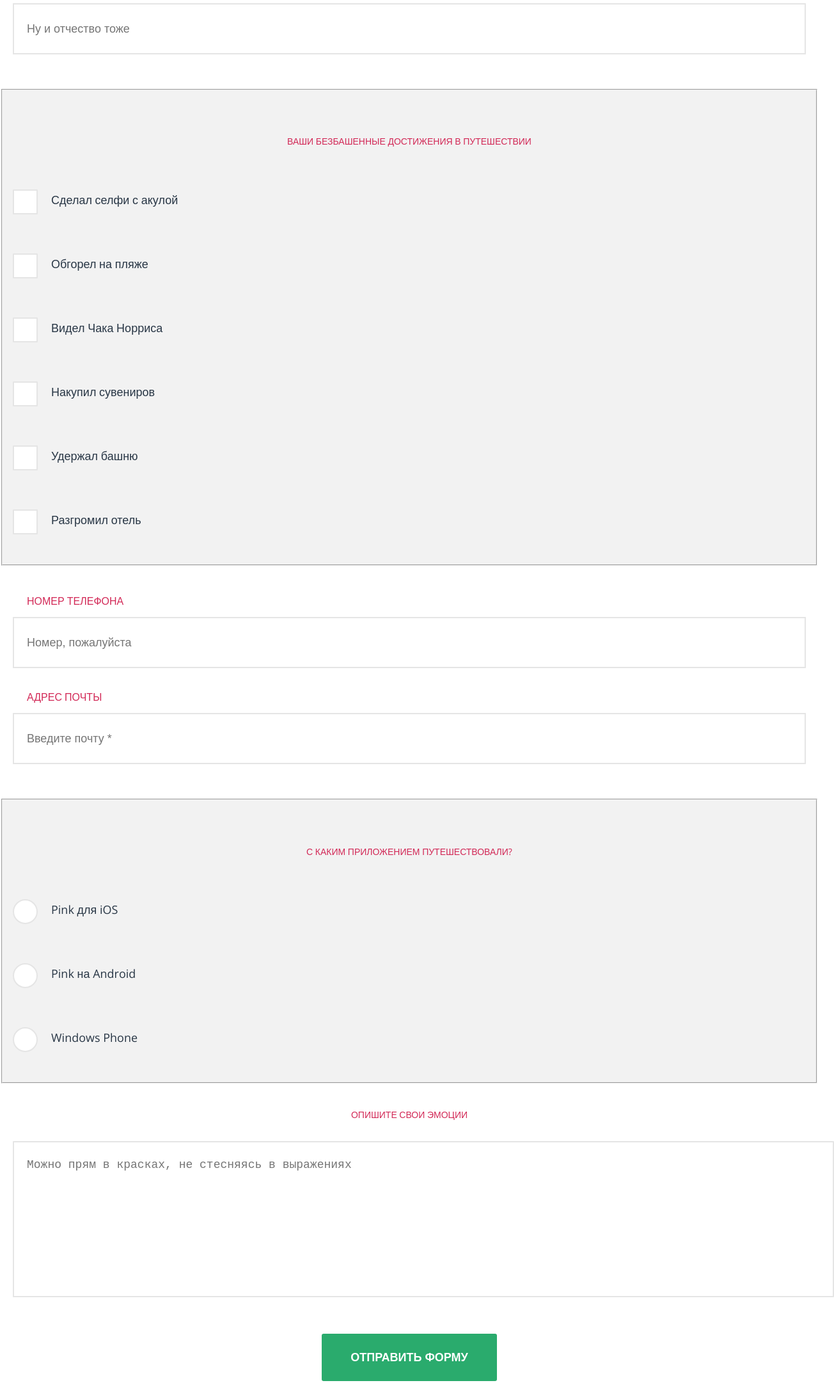
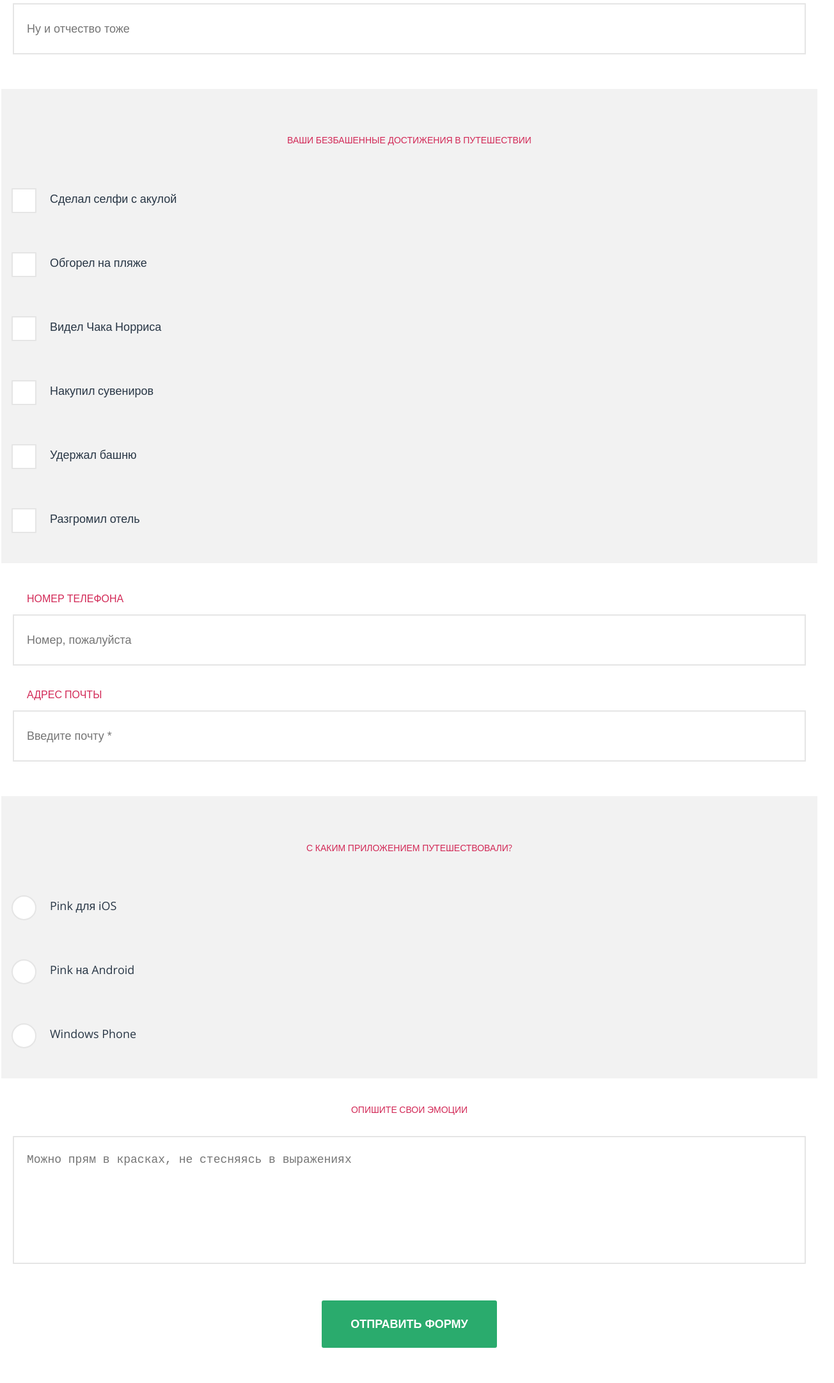
Before and after one commit to andreyDanilenko/1205385-pink-20, a website: page source/form.html in a window 1280 px wide. Shown: the part 1000-3161 px from the top of the page at 64% size, 1304 px wide, since content can reach past the window. Drawn offline with nearby package versions, Linux system fonts and the light colour scheme; files that its build step writes are made by us from their sources.

Commit message:
Продолжаем вёрстку с препроцессором

```diff
--- a/source/sass/form.scss
+++ b/source/sass/form.scss
@@ -59,6 +59,7 @@
 
 .achievements__filter-act,
 .achievements__filter-soft {
+  border: none;
   padding: 20px;
   background-color: #f2f2f2;
 }
@@ -135,6 +136,7 @@
 }
 
 .comment__text {
+  box-sizing: border-box;
   padding: 20px;
   font-weight: normal;
   font-size: 18px;
```
